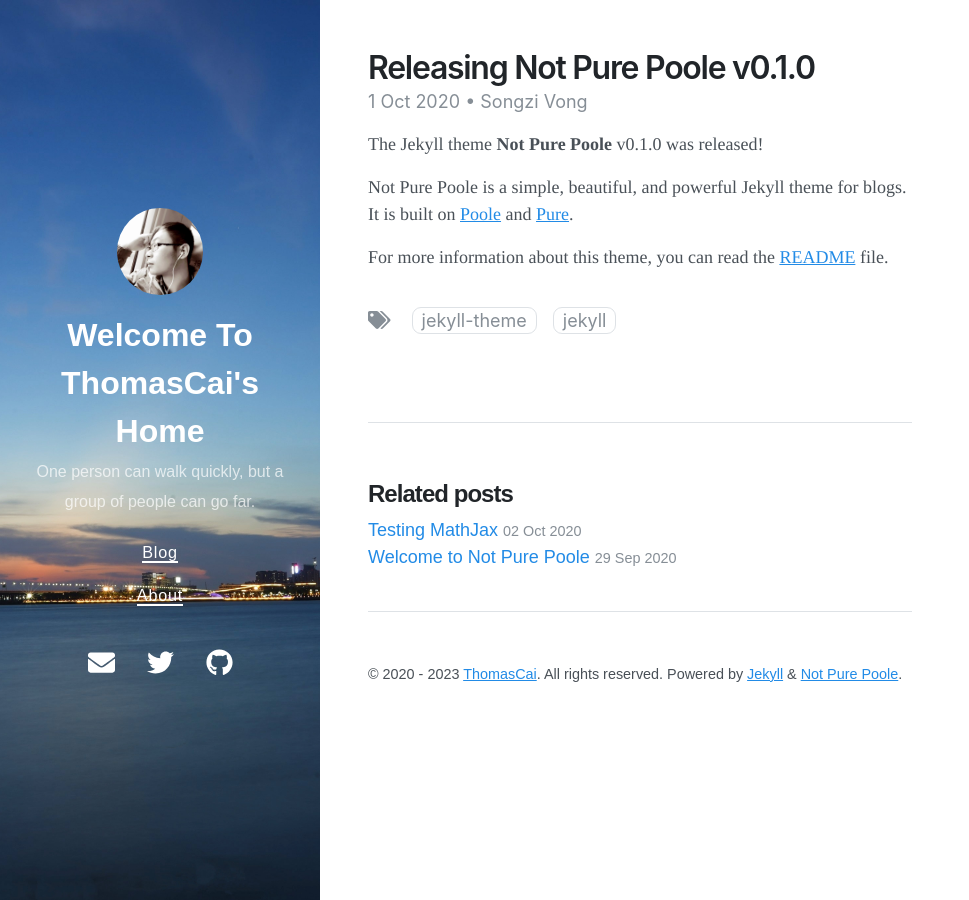
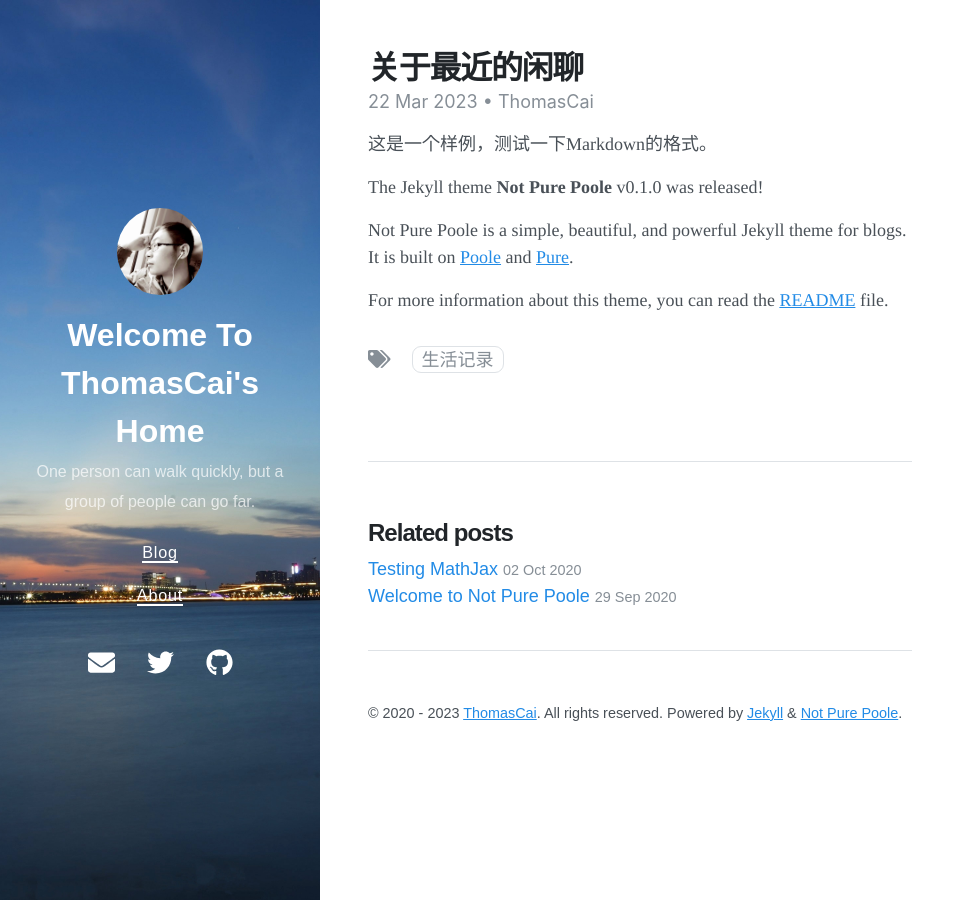
Before and after one commit to ThomasCai/thomascai.github.io, a Jekyll site: the page built from _posts/2023-03-22-关于最近的闲聊.md, in a window 1280 px wide. Shown: the whole page, without its empty margins (0-969 px from the left). Built offline with Jekyll 4.4.1, drawn with Linux system fonts in a browser that asks for light colours; nearby versions of some CDN libraries.

Commit message:
update md

```diff
--- a/_posts/2020-10-01-releasing-not-pure-poole-v0-1-0.md
+++ b/_posts/2023-03-22-关于最近的闲聊.md
@@ -1,12 +1,14 @@
 ---
 layout: post
-title: Releasing Not Pure Poole v0.1.0
-author: Songzi Vong
+title: 关于最近的闲聊
+author: ThomasCai
 tags:
-- jekyll theme
-- jekyll
-date: 2020-10-01 13:56 +0800
+- 生活记录
+date: 2023-03-22 17:56 +0800
 ---
+
+这是一个样例，测试一下Markdown的格式。
+
 The Jekyll theme **Not Pure Poole** v0.1.0 was released!
 
 Not Pure Poole is a simple, beautiful, and powerful Jekyll theme for blogs. It is built on [Poole](https://github.com/poole/poole) and [Pure](https://purecss.io/).
```
